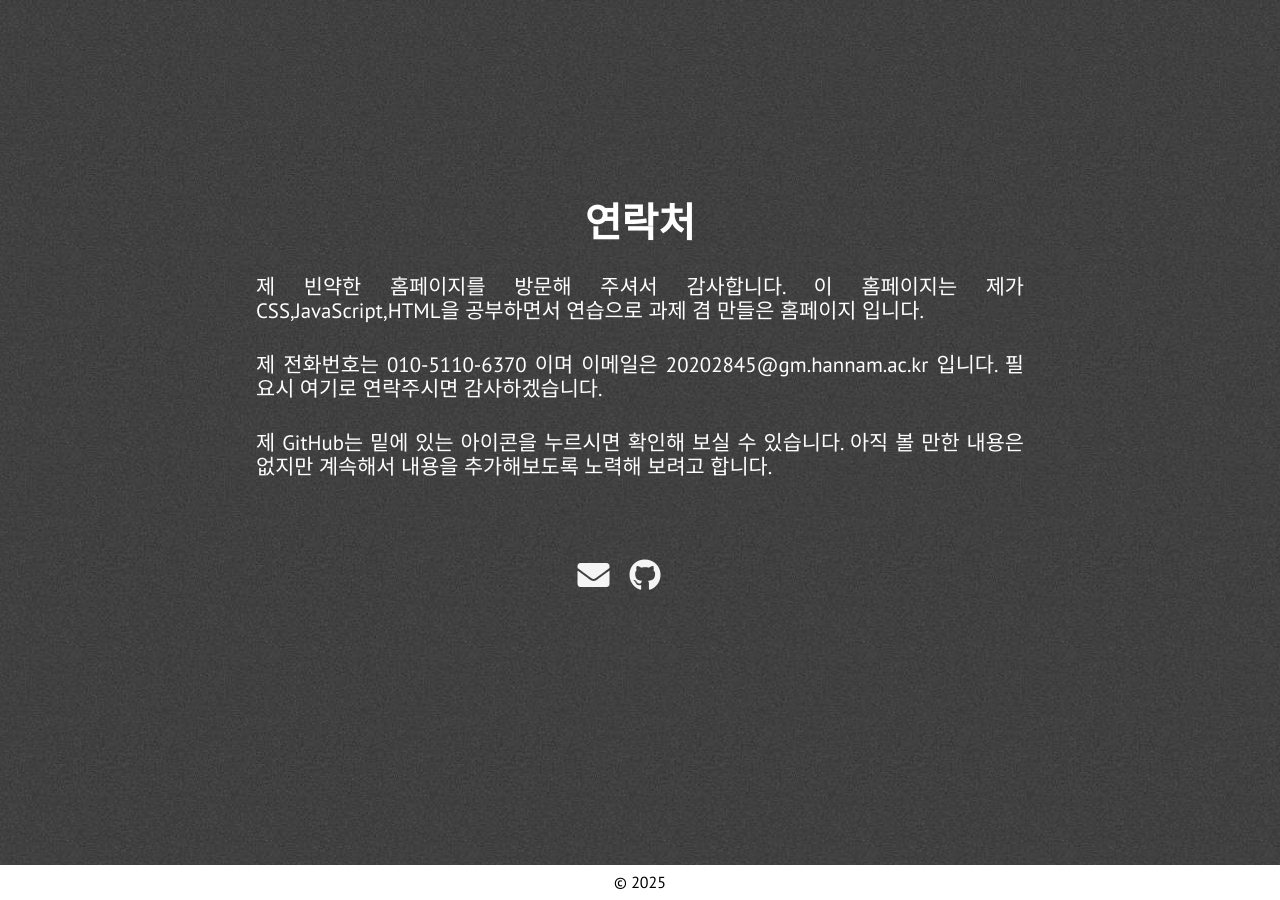
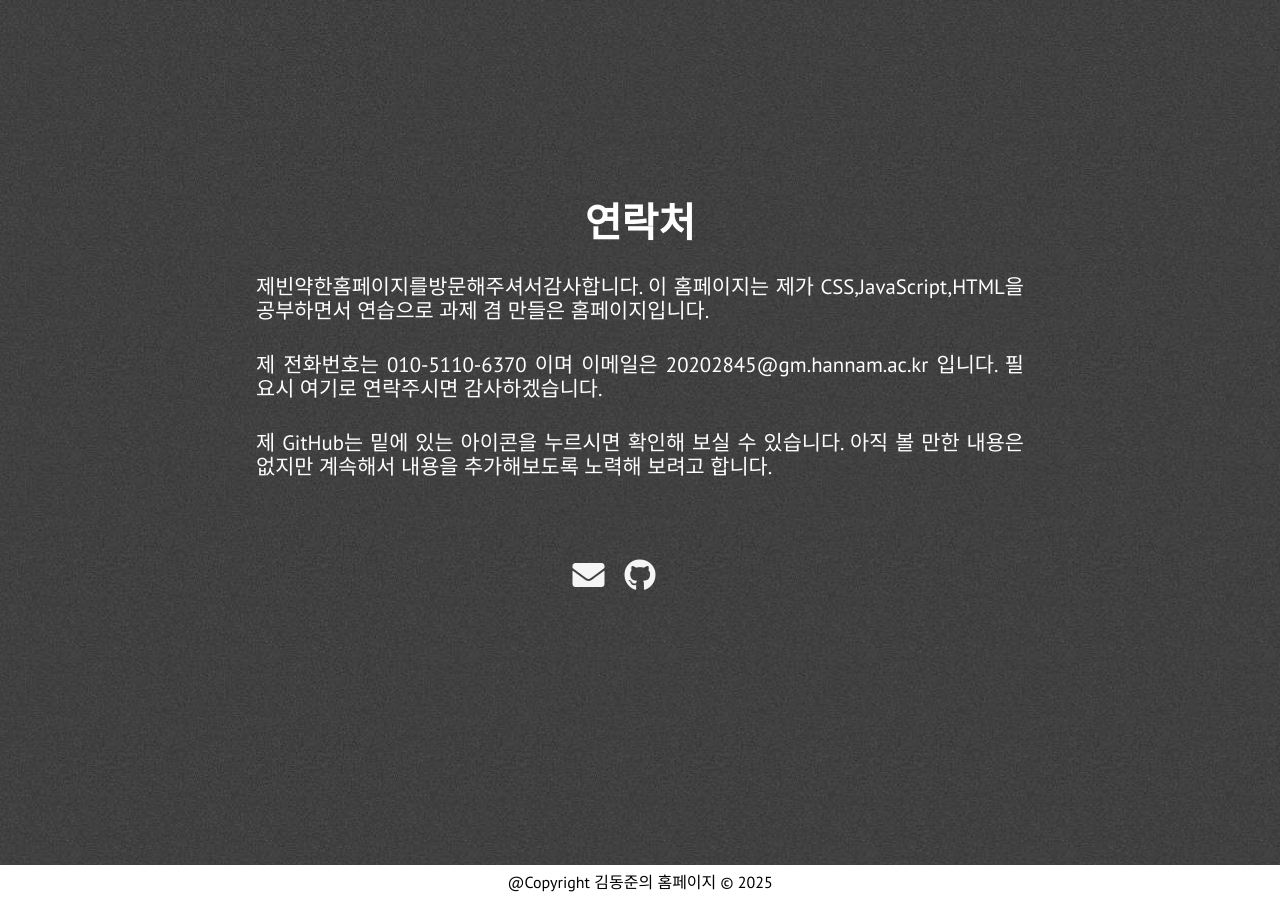
Before and after one commit to kkdonjuun122/kkdonjuun122, a Jekyll site: the page built from index.html, in a window 1280 px wide and 900 px high, scrolled down 4035 px. Built offline with Jekyll 4.4.1, drawn with Linux system fonts in a browser that asks for light colours; nearby versions of some CDN libraries.

Commit message:
Add files via upload

```diff
--- a/_config.yml
+++ b/_config.yml
@@ -1,4 +1,5 @@
 title: 김동준의 홈페이지
+footer: '@Copyright 김동준의 홈페이지'
 description: 평범한 컴퓨터 공학과 학생
 site_title: '@kkdonjuun122 - 김동준의 홈페이지'
 
--- a/_includes/extra.html
+++ b/_includes/extra.html
@@ -3,7 +3,8 @@
         <div>
             <div class="section-heading" id="chat-text">연락처</div>
             <p class="paragraph-text justify-text">
-                제 빈약한 홈페이지를 방문해 주셔서 감사합니다. 이 홈페이지는 제가 CSS,JavaScript,HTML을 공부하면서 연습으로 과제 겸 만들은 홈페이지 입니다.
+                제빈약한홈페이지를방문해주셔서감사합니다.
+                이 홈페이지는 제가 CSS,JavaScript,HTML을 공부하면서 연습으로 과제 겸 만들은 홈페이지입니다.
             </p>
             <p class="paragraph-text justify-text">
                 제 전화번호는 010-5110-6370 이며 이메일은 20202845@gm.hannam.ac.kr 입니다. 필요시 여기로 연락주시면 감사하겠습니다.
@@ -19,8 +20,8 @@
                 <span class="hint--bottom bottom-link" aria-label="GitHub">
                     <a href="https://github.com/{{ site.github_username }}"><i class="head-icon fab fa-github"></i></a>
                 </span>
-                <span class="hint--bottom bottom link" aria-label="Youtube">
-                    <a href = "https://youtube.com"><i class ="head-icon fas fa-youtube"></i></a>
+                <span class="hint--bottom bottom-link" aria-label="Youtube">
+                    <a href="https://youtube.com"><i class="head-icon fas fa-youtube"></i></a>
                 </span>
 
                 <!-- <span class="hint--bottom bottom-link" aria-label="Reddit">
```
